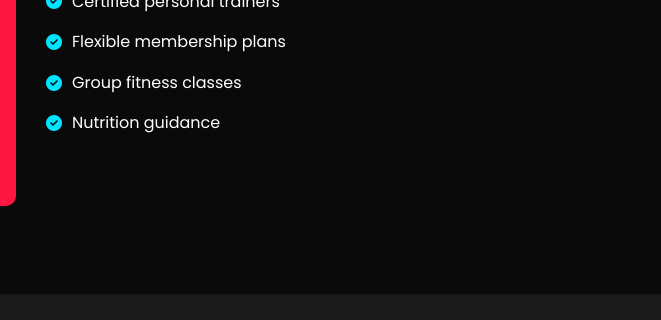
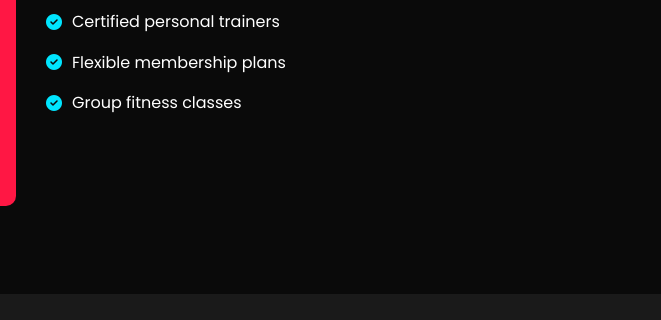
Before and after one commit to Edouard144/lifeStyle, a website: page public/fitness.html in a window 1280 px wide. Shown: the part 1130-1450 px from the top of the page, 619-1280 px from the left. Drawn offline with nearby package versions, Linux system fonts and the light colour scheme.

Commit message:
removing the nutrition part

```diff
--- a/public/fitness.html
+++ b/public/fitness.html
@@ -558,7 +558,7 @@
                         <li><i class="fas fa-check-circle"></i> Certified personal trainers</li>
                         <li><i class="fas fa-check-circle"></i> Flexible membership plans</li>
                         <li><i class="fas fa-check-circle"></i> Group fitness classes</li>
-                        <li><i class="fas fa-check-circle"></i> Nutrition guidance</li>
+
                     </ul>
                 </div>
             </div>
```
